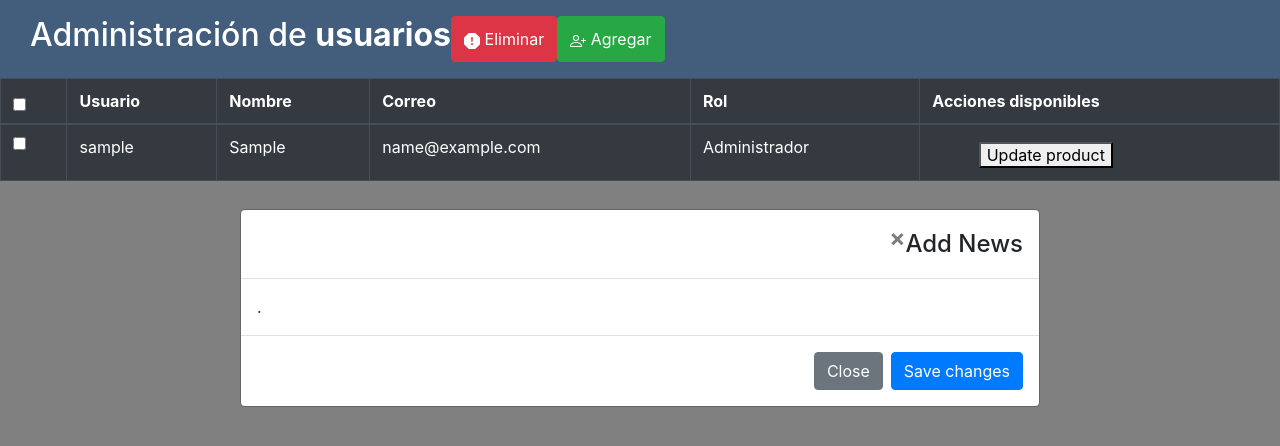
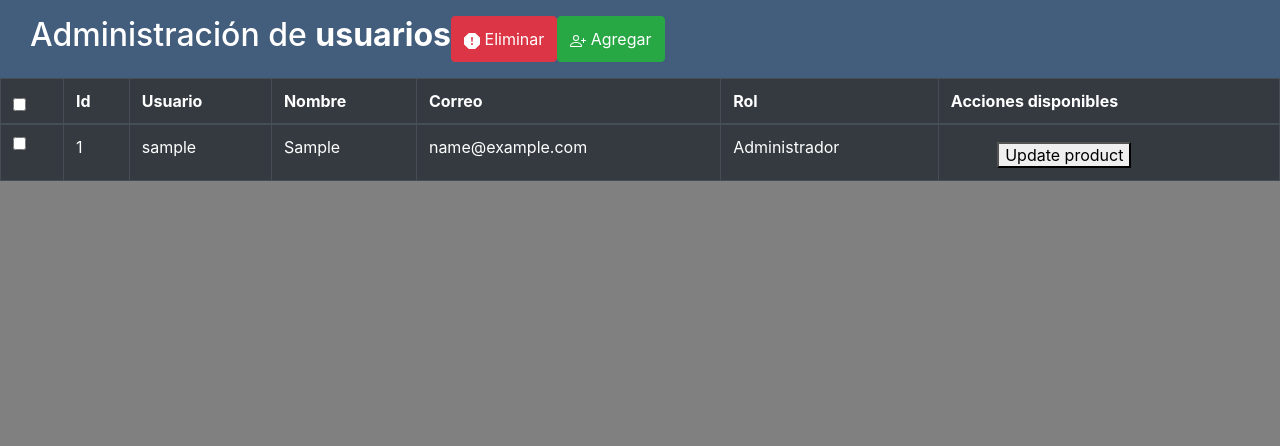
Before and after one commit to slalbertojesus/desarrolloweb, a Django app: template accounts/templates/accounts/accounts_crud.html in a window 1280 px wide. Shown: the top 446 px of the page. Run offline with Django 3.2, Linux system fonts and the light colour scheme; tables that the repository leaves empty hold one stand-in row (values such as "Sample post"); the template is opened without the code that fills it: values that come from a table or form of the project are taken from there, most other values are stand-ins (such as "Sample title", 1, 10 or a date in 2020); some libraries are stand-ins or nearby versions.

Commit message:
Se añadió inicio de proceso de actualización

```diff
--- a/accounts/templates/accounts/accounts_crud.html
+++ b/accounts/templates/accounts/accounts_crud.html
@@ -19,14 +19,21 @@
         <nav class="nav nav-pills nav-fill">
             <H2>Administración de <b>usuarios</b> </H2>
             <button type="button" class="btn btn-danger">
-                <svg class="bi bi-exclamation-octagon-fill" width="1em" height="1em" viewBox="0 0 16 16" fill="currentColor" xmlns="http://www.w3.org/2000/svg">
-                    <path fill-rule="evenodd" d="M11.46.146A.5.5 0 0011.107 0H4.893a.5.5 0 00-.353.146L.146 4.54A.5.5 0 000 4.893v6.214a.5.5 0 00.146.353l4.394 4.394a.5.5 0 00.353.146h6.214a.5.5 0 00.353-.146l4.394-4.394a.5.5 0 00.146-.353V4.893a.5.5 0 00-.146-.353L11.46.146zM8 4a.905.905 0 00-.9.995l.35 3.507a.552.552 0 001.1 0l.35-3.507A.905.905 0 008 4zm.002 6a1 1 0 100 2 1 1 0 000-2z" clip-rule="evenodd"/>
+                <svg class="bi bi-exclamation-octagon-fill" width="1em" height="1em" viewBox="0 0 16 16"
+                    fill="currentColor" xmlns="http://www.w3.org/2000/svg">
+                    <path fill-rule="evenodd"
+                        d="M11.46.146A.5.5 0 0011.107 0H4.893a.5.5 0 00-.353.146L.146 4.54A.5.5 0 000 4.893v6.214a.5.5 0 00.146.353l4.394 4.394a.5.5 0 00.353.146h6.214a.5.5 0 00.353-.146l4.394-4.394a.5.5 0 00.146-.353V4.893a.5.5 0 00-.146-.353L11.46.146zM8 4a.905.905 0 00-.9.995l.35 3.507a.552.552 0 001.1 0l.35-3.507A.905.905 0 008 4zm.002 6a1 1 0 100 2 1 1 0 000-2z"
+                        clip-rule="evenodd" />
                 </svg>
                 Eliminar</button>
             <button type="button" class="btn btn-success">
-                <svg class="bi bi-person-plus" width="1em" height="1em" viewBox="0 0 16 16" fill="currentColor" xmlns="http://www.w3.org/2000/svg">
-                    <path fill-rule="evenodd" d="M11 14s1 0 1-1-1-4-6-4-6 3-6 4 1 1 1 1h10zm-9.995-.944v-.002.002zM1.022 13h9.956a.274.274 0 00.014-.002l.008-.002c-.001-.246-.154-.986-.832-1.664C9.516 10.68 8.289 10 6 10c-2.29 0-3.516.68-4.168 1.332-.678.678-.83 1.418-.832 1.664a1.05 1.05 0 00.022.004zm9.974.056v-.002.002zM6 7a2 2 0 100-4 2 2 0 000 4zm3-2a3 3 0 11-6 0 3 3 0 016 0zm4.5 0a.5.5 0 01.5.5v2a.5.5 0 01-.5.5h-2a.5.5 0 010-1H13V5.5a.5.5 0 01.5-.5z" clip-rule="evenodd"/>
-                    <path fill-rule="evenodd" d="M13 7.5a.5.5 0 01.5-.5h2a.5.5 0 010 1H14v1.5a.5.5 0 01-1 0v-2z" clip-rule="evenodd"/>
+                <svg class="bi bi-person-plus" width="1em" height="1em" viewBox="0 0 16 16" fill="currentColor"
+                    xmlns="http://www.w3.org/2000/svg">
+                    <path fill-rule="evenodd"
+                        d="M11 14s1 0 1-1-1-4-6-4-6 3-6 4 1 1 1 1h10zm-9.995-.944v-.002.002zM1.022 13h9.956a.274.274 0 00.014-.002l.008-.002c-.001-.246-.154-.986-.832-1.664C9.516 10.68 8.289 10 6 10c-2.29 0-3.516.68-4.168 1.332-.678.678-.83 1.418-.832 1.664a1.05 1.05 0 00.022.004zm9.974.056v-.002.002zM6 7a2 2 0 100-4 2 2 0 000 4zm3-2a3 3 0 11-6 0 3 3 0 016 0zm4.5 0a.5.5 0 01.5.5v2a.5.5 0 01-.5.5h-2a.5.5 0 010-1H13V5.5a.5.5 0 01.5-.5z"
+                        clip-rule="evenodd" />
+                    <path fill-rule="evenodd" d="M13 7.5a.5.5 0 01.5-.5h2a.5.5 0 010 1H14v1.5a.5.5 0 01-1 0v-2z"
+                        clip-rule="evenodd" />
                 </svg>
                 Agregar</button>
         </nav>
@@ -39,6 +46,7 @@
                 <th scope="col">
                     <input type="checkbox" id="checkbox" name="get-all" value="check-all">
                 </th>
+                <th scope="col">Id</th>
                 <th scope="col">Usuario</th>
                 <th scope="col">Nombre</th>
                 <th scope="col">Correo</th>
@@ -47,9 +55,11 @@
             </tr>
         </thead>
         {% endif %}
+        <div class = "table-row" id = "{{ account.pk }}">
             <tr>
                 <td>
-                <input type="checkbox" id="checkbox" name='{{ account.username }}' value="check-all">
+                <input type="checkbox" id="checkbox" name='{{ account.username }}' value="check">
+                <td>{{ account.pk }}</td>
                 <td>{{ account.username }}</td>
                 <td>{{ account.first_name}}</td>
                 <td>{{ account.email }}</td>
@@ -62,45 +72,28 @@
                     <a data-toggle="modal" data-target="#modal" href="{% url 'accounts:update' account.pk %}">
                         <i class="material-icons" data-toggle="tooltip" title="Edit">&#xE254;</i></a>
                     <i class="material-icons" data-toggle="tooltip" title="Delete">&#xE872;</i>
-                    <button onclick="despliegaModal()">Update product</button>
+                    <script type="text/javascript">
+                        function getModal(id) {
+                                $('#LoginModal').modal('show');
+                            $.ajax({
+                                type: 'GET',
+                                url: '/accounts/update/' + id,
+                                success: function (res) {
+                                    $('#LoginModal').html(res)
+                                }
+                            })
+                            }
+                    </script>
+                    <button onclick="getModal(this.id)" id="{{ account.pk }}">Update product</button>
                 </td>
             </tr>
+        </div>
         {% endfor %}
     </table>
 </div>
 
-<div class="modal-dialog modal-lg" id = "modal" role="document">
-    <form  method="post" id="news-create" class="form">{% csrf_token %}
-        <div class="modal-content">
-            <div class="modal-header">
-                <button type="button" class="close" data-dismiss="modal" aria-label="Close">
-                    <span aria-hidden="true">×</span>
-                    <span class="sr-only">Close</span>
-                </button>
-                <h4 class="modal-title">Add News</h4>
-            </div>
-            <div class="modal-body">
-                <div id='showForm'></div>.
-            </div>
-            <div class="modal-footer">
-                <button type="button" class="btn btn-secondary" data-dismiss="modal">Close</button>
-                <input type="submit" class="btn btn-primary" value="Save changes" />
-            </div>
-        </div>
-    </form>
-</div>
-
-
-<script>
-    despliegaModal(){
-        $('#myModal').modal('show');
-        $.ajax({
-            type: 'GET',
-            url: '/accounts/update/'+{{account.username}},
-            success: function(res){
-                $(#showForm).html(res)
-            }
-        })
-        </script>
+<!-- Modal Edit-->
+<div class="modal fade" id="LoginModal" tabindex="-1" role="dialog">
+    {% include "accounts/modals/update_modal.html" %}</div>
 
 {% endblock %}
--- a/accounts/templates/accounts/base.html
+++ b/accounts/templates/accounts/base.html
@@ -6,9 +6,17 @@
     <meta charset="UTF-8">
     <link rel="stylesheet" href="https://stackpath.bootstrapcdn.com/bootstrap/4.4.1/css/bootstrap.min.css"
         integrity="sha384-Vkoo8x4CGsO3+Hhxv8T/Q5PaXtkKtu6ug5TOeNV6gBiFeWPGFN9MuhOf23Q9Ifjh" crossorigin="anonymous">
+
     <link rel="stylesheet" type="text/css" href="{% static 'accounts/style.css' %}">
     <link rel="stylesheet" type="text/css" href="{% static 'accounts/password_reset.css' %}">
+
     <link rel="stylesheet" href="https://fonts.googleapis.com/icon?family=Material+Icons">
+
+
+    <script src="https://code.jquery.com/jquery-3.2.1.min.js"></script>
+    <script src="https://cdn.jsdelivr.net/npm/popper.js@1.16.0/dist/umd/popper.min.js" integrity="sha384-Q6E9RHvbIyZFJoft+2mJbHaEWldlvI9IOYy5n3zV9zzTtmI3UksdQRVvoxMfooAo" crossorigin="anonymous"></script>
+    <script src="https://stackpath.bootstrapcdn.com/bootstrap/4.4.1/js/bootstrap.min.js" integrity="sha384-wfSDF2E50Y2D1uUdj0O3uMBJnjuUD4Ih7YwaYd1iqfktj0Uod8GCExl3Og8ifwB6" crossorigin="anonymous"></script>
+
     <title>{% block title %}{% endblock %}</title>
         {% block style_base %}
         {% endblock %}
--- a/accounts/templates/accounts/modals/update_modal.html
+++ b/accounts/templates/accounts/modals/update_modal.html
@@ -1,20 +1,15 @@
-        <div class="modal-dialog modal-lg" id = "modal" role="document">
-                <form  method="post" id="news-create" class="form">{% csrf_token %}
-                    <div class="modal-content">
-                        <div class="modal-header">
-                            <button type="button" class="close" data-dismiss="modal" aria-label="Close">
-                                <span aria-hidden="true">×</span>
-                                <span class="sr-only">Close</span>
-                            </button>
-                            <h4 class="modal-title">Add News</h4>
-                        </div>
-                        <div class="modal-body">
-                            {{ form.as_p }}
-                        </div>
-                        <div class="modal-footer">
-                            <button type="button" class="btn btn-secondary" data-dismiss="modal">Close</button>
-                            <input type="submit" class="btn btn-primary" value="Save changes" />
-                        </div>
-                    </div>
+
+    <div class="modal-dialog" role="document">
+        <div class="modal-content">
+            <div class="modal-body">
+                <form class = "form">
+                    <div>
+                        <button type="button" class="close" data-dismiss="modal" aria-hidden="true">&times;</button>
+                    <form action="">
+                        {{form.as_p}}
+                    </form>
+                </div>
                 </form>
             </div>
+        </div>
+    </div>
--- a/accounts/urls.py
+++ b/accounts/urls.py
@@ -32,5 +32,5 @@ urlpatterns = [
 	path('restore-password/', restore_password_view, name="restore"),
 
 	path('accounts/', accounts_view, name="accounts"),
-	path('accounts/update/<slug:pk>', UpdateAccount.as_view(), name="update"),
+	path('accounts/update/<pk>', UpdateAccount.update_account_view, name="update"),
 ]
--- a/proyectoweb/settings.py
+++ b/proyectoweb/settings.py
@@ -55,6 +55,7 @@ INSTALLED_APPS = [
     'django.contrib.messages',
     'django.contrib.staticfiles',
     'widget_tweaks',
+    'jquery',
     'accounts',
 ]
 
--- a/requirements.txt
+++ b/requirements.txt
@@ -1,3 +1,4 @@
 Django>=3.0
 psycopg2>=2.8.5
 django-widget-tweaks>=1.4.8
+django-jquery>=3.1.0
```
Also changed, not shown: accounts/views.py (+18 -1 lines), accounts/static/accounts/model.js (added). Lines whose indentation alone changed are shown as unchanged.
